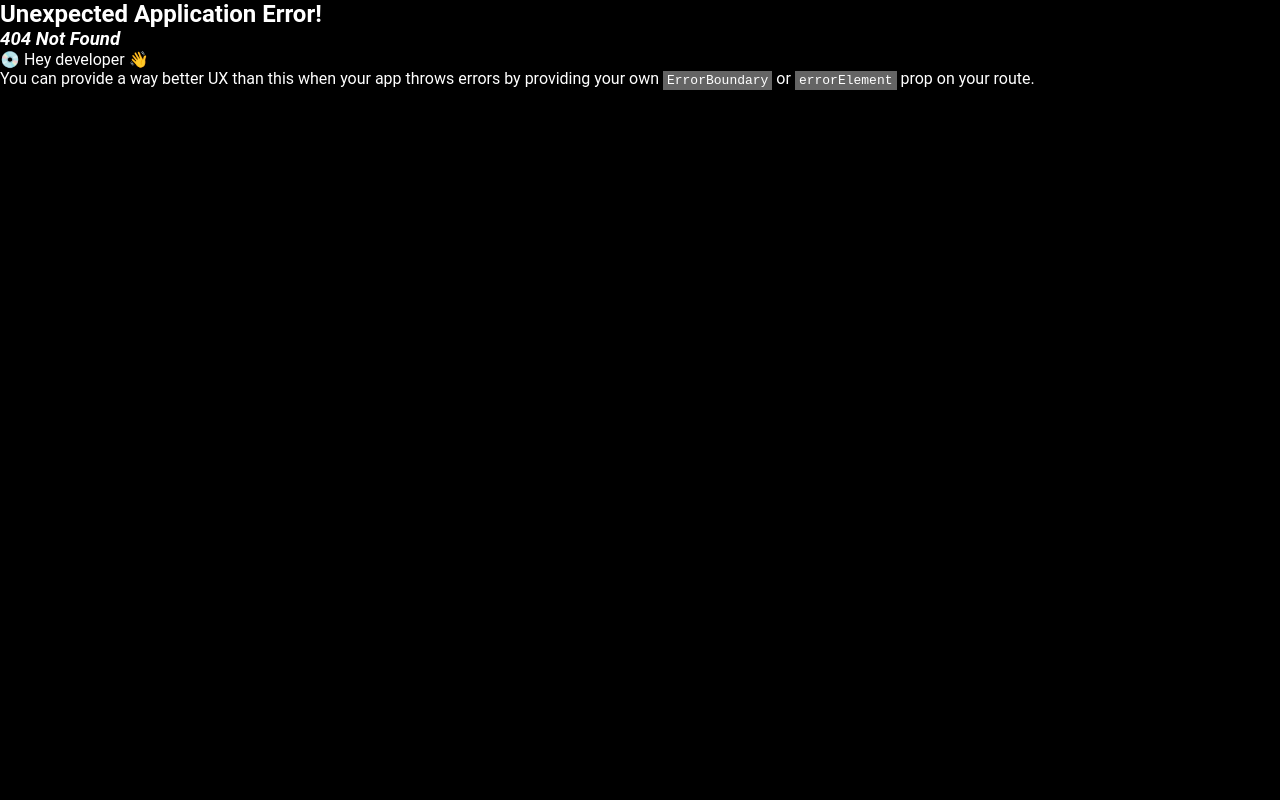
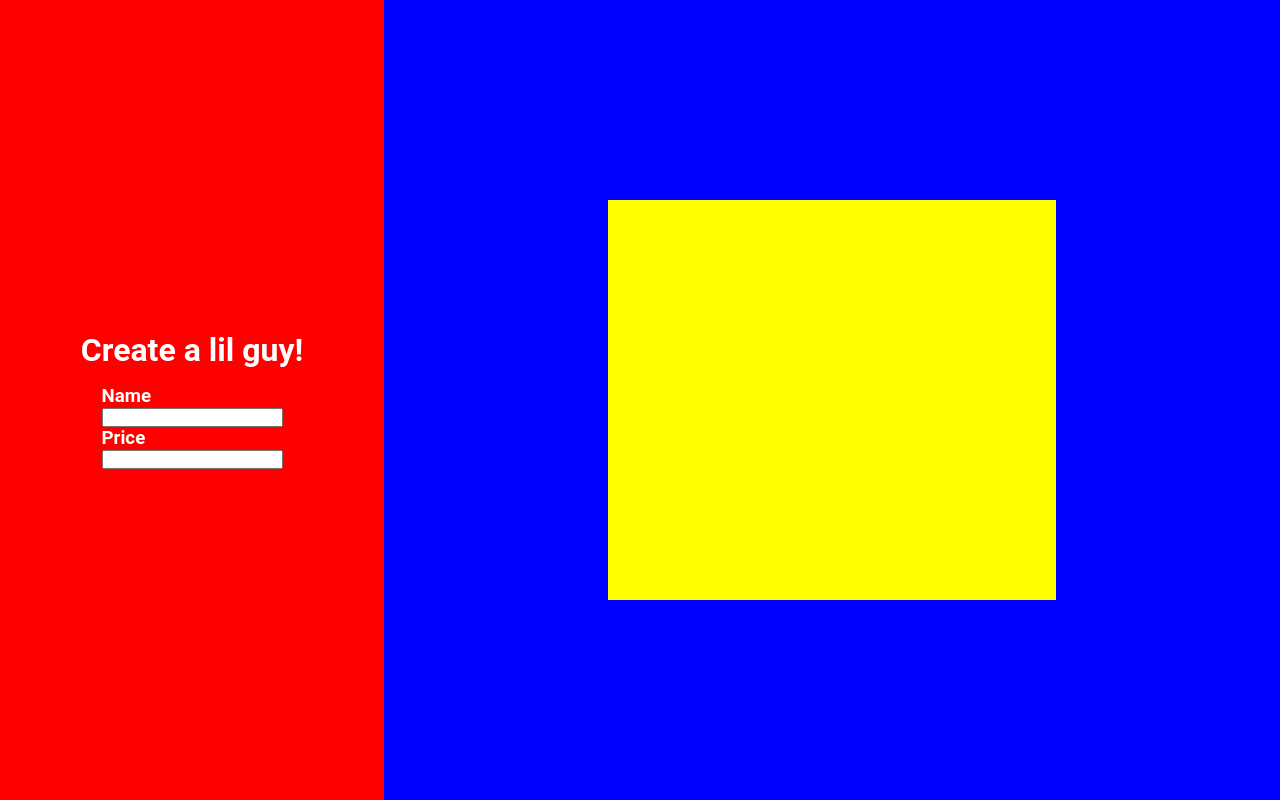
Before and after one commit to Arzoka/ProMe, a React (Vite) app in the folder client/: page /dashboard/lilguys/create in a window 1280 px wide. Before the commit this address had no page. Built offline with nearby package versions, Linux system fonts and the light colour scheme.

Commit message:
made base for styling

```diff
--- a/client/src/Entrypoint.tsx
+++ b/client/src/Entrypoint.tsx
@@ -1,11 +1,12 @@
 import { Fragment } from 'react';
-import { WebsiteRoutes } from '@/routes';
+import router from '@/routes';
 import { RouterProvider } from 'react-router-dom';
 
 const Entrypoint = () => {
+
 	return (
 		<Fragment>
-			<RouterProvider router={ WebsiteRoutes } />
+			<RouterProvider router={ router } />
 		</Fragment> );
 };
 
--- /dev/null
+++ b/client/src/pages/dashboard/lilguys/create/index.module.scss
@@ -0,0 +1,18 @@
+main {
+  width: 100%;
+  height: 100vh;
+  background: red;
+  display: flex;
+  justify-content: center;
+  align-items: center;
+
+  .sideBar {
+    width: 30%;
+    height: 100%;
+  }
+
+  .lilGuy {
+    width: 70%;
+    height: 100%;
+  }
+}
--- /dev/null
+++ b/client/src/pages/dashboard/lilguys/create/index.tsx
@@ -0,0 +1,22 @@
+import styles from './index.module.scss';
+import { Fragment } from 'react';
+import SideBar from './sidebar/index.tsx';
+import LilGuyMaker from './lilGuyMaker/index.tsx';
+
+const Create = () => {
+
+	return (
+		<Fragment>
+			<main>
+				<section className={styles.sideBar}>
+					<SideBar />
+				</section>
+				<section className={ styles.lilGuy }>
+					<LilGuyMaker />
+				</section>
+			</main>
+		</Fragment>
+	);
+};
+
+export default Create;
--- /dev/null
+++ b/client/src/pages/dashboard/lilguys/create/lilGuyMaker/index.module.scss
@@ -0,0 +1,14 @@
+.guyMain {
+  width: 100%;
+  height: 100%;
+  display: flex;
+  justify-content: center;
+  align-items: center;
+  background: blue;
+
+  .test{
+    width: 50%;
+    height: 50%;
+    background: yellow;
+  }
+}
--- /dev/null
+++ b/client/src/pages/dashboard/lilguys/create/lilGuyMaker/index.tsx
@@ -0,0 +1,14 @@
+import styles from './index.module.scss';
+import { Fragment } from 'react';
+
+const LilGuyMaker = () => {
+
+	return (
+		<Fragment>
+			<main className={styles.guyMain}>
+				<div className={ styles.test }></div>
+			</main>
+		</Fragment>);
+};
+
+export default LilGuyMaker;
--- /dev/null
+++ b/client/src/pages/dashboard/lilguys/create/sidebar/index.module.scss
@@ -0,0 +1,13 @@
+.sideMain {
+  width: 100%;
+  height: 100%;
+  display: flex;
+  justify-content: center;
+  align-items: center;
+  flex-direction: column;
+
+  .title{
+    font-size: 2rem;
+    margin-bottom: 1rem;
+  }
+}
--- /dev/null
+++ b/client/src/pages/dashboard/lilguys/create/sidebar/index.tsx
@@ -0,0 +1,22 @@
+import styles from './index.module.scss';
+import { Fragment } from 'react';
+
+const SideBar = () => {
+
+	return (
+		<Fragment>
+			<main className={styles.sideMain}>
+				<h2 className={styles.title}>Create a lil guy!</h2>
+				<figure className={styles.name}>
+					<h3>Name</h3>
+					<input type="text" name="name" />
+				</figure>
+				<figure className={styles.price}>
+					<h3>Price</h3>
+					<input type="text" name="price" />
+				</figure>
+			</main>
+		</Fragment>);
+};
+
+export default SideBar;
--- /dev/null
+++ b/client/src/pages/dashboard/lilguys/index.module.scss
@@ -0,0 +1,5 @@
+.red{
+  width: 5rem;
+  height: 5rem;
+  background: red;
+}
--- /dev/null
+++ b/client/src/pages/dashboard/lilguys/index.tsx
@@ -0,0 +1,15 @@
+import styles from './index.module.scss';
+import { Fragment } from 'react';
+
+const LilGuys = () => {
+
+
+	return (
+		<Fragment>
+			<div className={styles.red}></div>
+			<p>test</p>
+		</Fragment>
+	);
+};
+
+export default LilGuys;
--- /dev/null
+++ b/client/src/routes/DashboardRoutes.tsx
@@ -0,0 +1,14 @@
+import Create from '@/pages/dashboard/lilguys/create';
+import Marketplace from '@/pages/dashboard/lilguys';
+
+const DashboardRoutes = [{
+	path: '/dashboard/lilguys',
+	element:
+		<Marketplace />,
+}, {
+	path: '/dashboard/lilguys/create',
+	element:
+		<Create />,
+}];
+
+export default DashboardRoutes;
--- a/client/src/routes/WebsiteRoutes.tsx
+++ b/client/src/routes/WebsiteRoutes.tsx
@@ -1,16 +1,14 @@
-import { createBrowserRouter } from 'react-router-dom';
 import Root from '@/pages/website/root';
 import ApiTest from '@/pages/website/api-test';
-const WebsiteRoutes = createBrowserRouter([
-	{
-		path: '/',
-		element:
-			<Root />,
-	},
-	{
-		path: '/api-test',
-		element: <ApiTest />
-	}
-]);
+
+const WebsiteRoutes = ( [{
+	path: '/',
+	element:
+		<Root />,
+}, {
+	path: '/api-test',
+	element:
+		<ApiTest />,
+}] );
 
 export default WebsiteRoutes;
--- a/client/src/routes/index.tsx
+++ b/client/src/routes/index.tsx
@@ -1,3 +1,24 @@
 import WebsiteRoutes from './WebsiteRoutes';
+import DashboardRoutes from './DashboardRoutes';
+import { createBrowserRouter, Outlet } from 'react-router-dom';
 
-export { WebsiteRoutes };
+const router = createBrowserRouter( [{
+	path: '/dashboard',
+	element: (
+		<Outlet /> ),
+	children: [...DashboardRoutes, {
+		path: '*',
+		element:
+			<p>Dashboard page not found error</p>,
+	}],
+}, {
+	element:
+		<Outlet />,
+	children: [...WebsiteRoutes, {
+		path: '*',
+		element:
+			<p>Website page not found error</p>,
+	}],
+}] );
+
+export default router;
```
Also changed, not shown: 1 other file (tests, documents, lock files or other folders).
